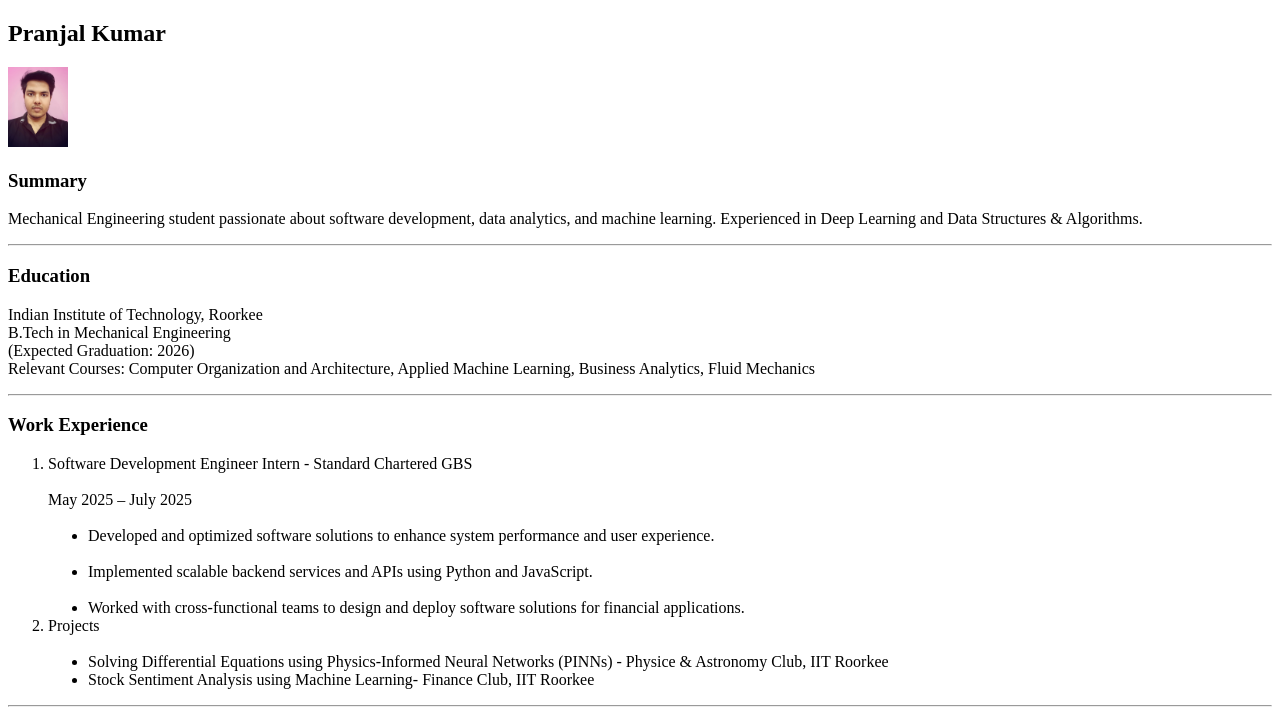
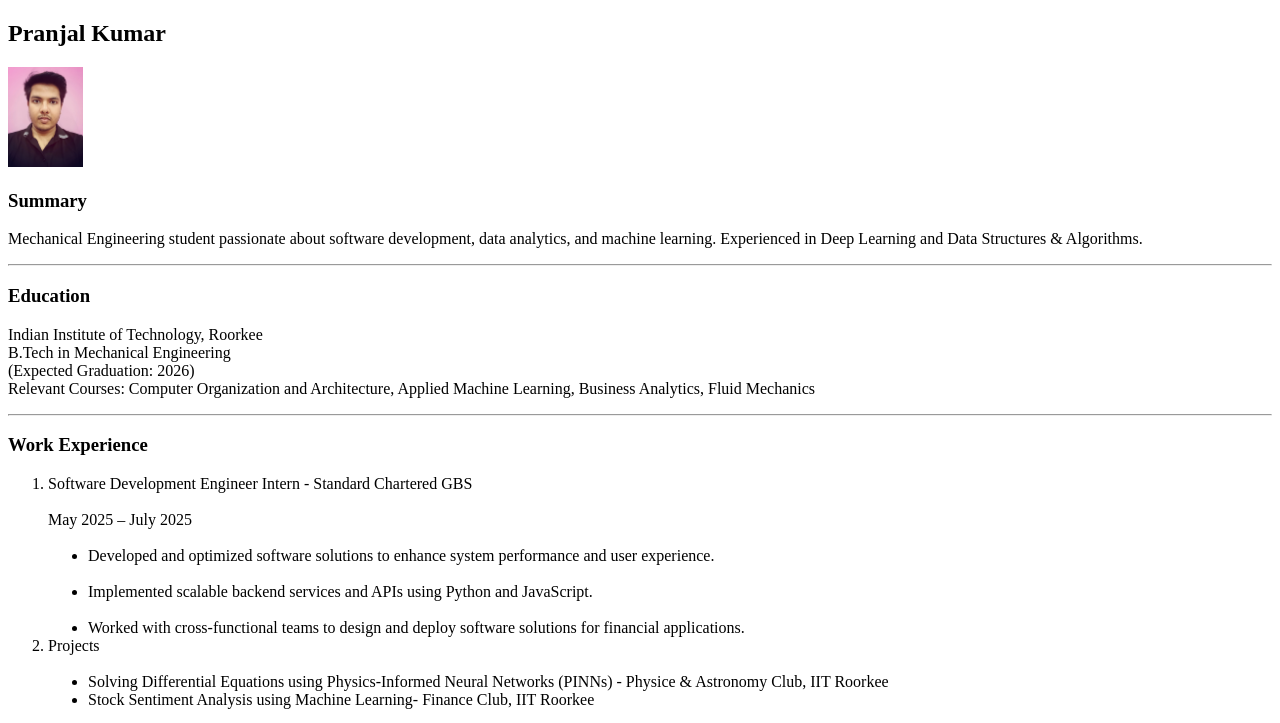
Before and after one commit to Pranjal-k-y/My-Resume, a plain HTML site: page index.html in a window 1280 px wide. Shown: the top 723 px of the page. Drawn offline with Linux system fonts and the light colour scheme.

Commit message:
Update index.html

```diff
--- a/index.html
+++ b/index.html
@@ -7,7 +7,7 @@
     </head>
     <body>
         <h2>Pranjal Kumar</h2>
-        <img src="./My_Image.jpeg.jpg" height="80" >
+        <img src="./My_Image.jpeg.jpg" height="100" >
         <h3>Summary</h3>
         <p>Mechanical Engineering student passionate about software development, data analytics, and machine learning. Experienced in Deep Learning and Data Structures & Algorithms.
         </p>
```
